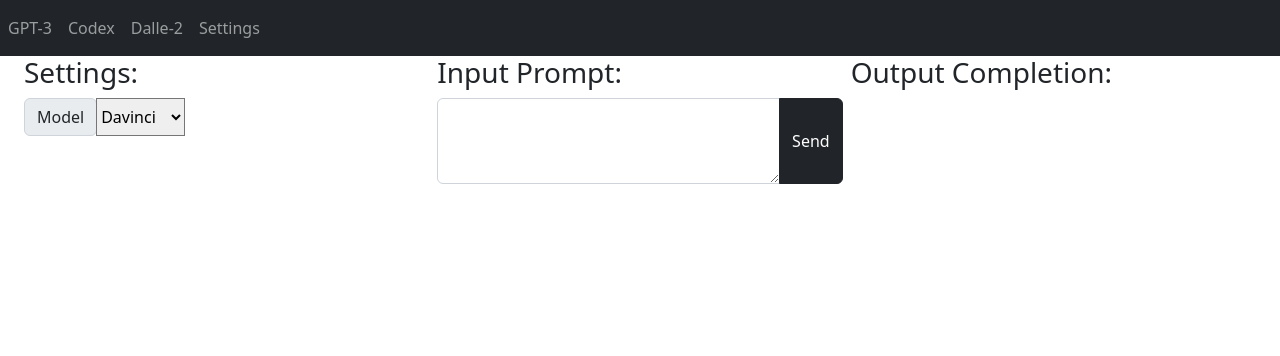
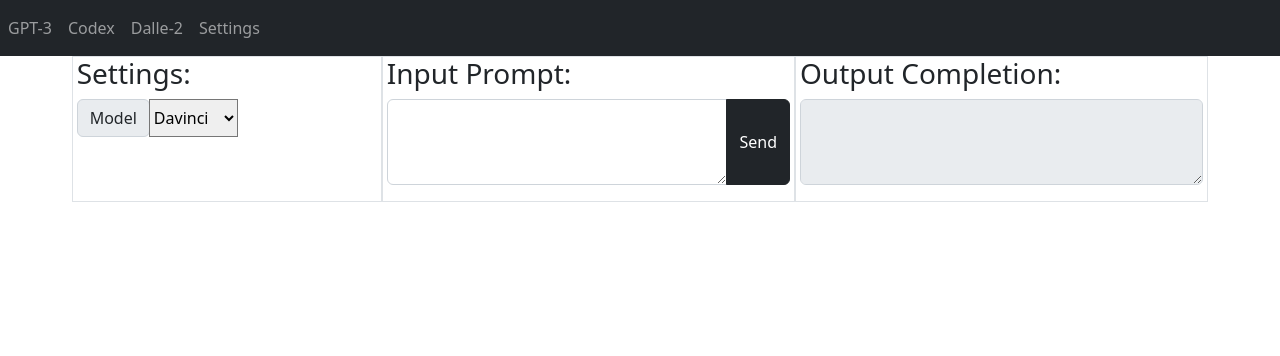
Before and after one commit to Nit0Nik0/PromptTuningTool, a Flask app: page /GPT-3/ in a window 1280 px wide. Shown: the top 356 px of the page. Run offline with Flask 2, Linux system fonts and the light colour scheme.

Commit message:
GPT-3 Tab Updated
Fixed some boot strap classes.

```diff
--- a/PTT/app.py
+++ b/PTT/app.py
@@ -15,4 +15,4 @@ def index():
 def GPT3():
     return render_template("gpt-3.html")
 
-app.run(host="0.0.0.0", port = 5001)
+app.run(host="0.0.0.0", port = 5001, debug=True)
--- a/PTT/templates/gpt-3.html
+++ b/PTT/templates/gpt-3.html
@@ -1,9 +1,9 @@
 {% extends 'base.html' %}
 {% block content %}
 <div class="container-fluid">
-    <div class="row justify-content-center g-2">
+    <div class="row justify-content-center g-2 ">
         <!--Settings page-->
-        <div class="col-4 align-items-center">
+        <div class="col-3 align-items-center border">
             <p class = "h3">Settings:</p>
         <form>
             <!--Model Selction-->
@@ -19,10 +19,8 @@
                 </select>
               </div>
         </form>
-
-
         </div>
-        <div class="col-4 align-items-center">
+        <div class="col-4 align-items-center border">
         <!--Input-->
         <p class = "h3">Input Prompt:</p>
         <form>
@@ -34,8 +32,14 @@
         </form>
         </div>
 
-        <div class="col-4 align-items-center">
+        <div class="col-4 align-items-center border">
          <p class = "h3">Output Completion:</p>
+         <form>
+
+          <div class="input-group mb-3">
+              <textarea class="form-control" id="prompt-input" rows="3" readonly disabled></textarea>
+          </div>
+      </form>
         </div>
 </div>
 {% endblock %}
```
Also changed, not shown: todo.md (+5 -5 lines).
